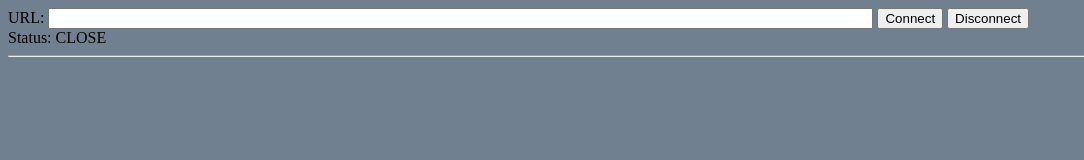
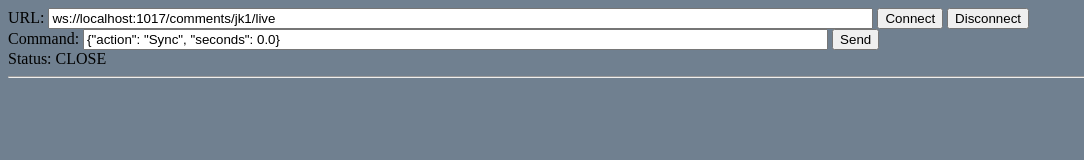
Before and after one commit to SlashNephy/saya, a plain HTML site: page docs/ws.html in a window 1280 px wide. Shown: the whole page, without its empty margins (0-1084 px from the left). Drawn offline with Linux system fonts and the light colour scheme.

Commit message:
ws.html でコマンドを送信できるようにした

```diff
--- a/docs/ws.html
+++ b/docs/ws.html
@@ -8,9 +8,16 @@
         </style>
     </head>
     <body>
-        <label for="url">URL: </label><input type="text" id="url" size="100" value="http://localhost:1017/comments/jk1/live">
-        <button type="button" onclick="connect();">Connect</button>
-        <button type="button" onclick="disconnect();">Disconnect</button>
+        <div>
+            <label for="url">URL: </label><input type="text" id="url" size="100" value="ws://localhost:1017/comments/jk1/live">
+            <button type="button" onclick="connect();">Connect</button>
+            <button type="button" onclick="disconnect();">Disconnect</button>
+        </div>
+
+        <div>
+            <label for="command">Command: </label><input type="text" id="command" size="90" value="{&quot;action&quot;: &quot;Sync&quot;, &quot;seconds&quot;: 0.0}">
+            <button type="button" onclick="send();">Send</button>
+        </div>
 
         <div>Status: <span id="status"></span></div>
 
@@ -20,6 +27,7 @@
 
         <script>
             const url = document.getElementById("url");
+            const command = document.getElementById("command");
             const status = document.getElementById("status");
             const response = document.getElementById("response");
 
@@ -35,6 +43,7 @@
                 };
                 ws.onclose = () => {
                     status.textContent = "CLOSE";
+                    setTimeout(connect, 3000);
                 };
                 ws.onerror = (e) => {
                     status.textContent = `ERROR: ${e}`;
@@ -55,7 +64,23 @@
                 response.textContent = "";
             }
 
-            url.value = localStorage.getItem("url");
+            function send() {
+                try {
+                    ws.send(command.value);
+                    localStorage.setItem("command", command.value);
+                } catch {
+                }
+            }
+
+            const lastUrl = localStorage.getItem("url");
+            if (lastUrl) {
+                url.value = lastUrl;
+            }
+            const lastCommand = localStorage.getItem("command");
+            if (lastCommand) {
+                command.value = lastCommand;
+            }
+
             connect();
         </script>
     </body>
```
